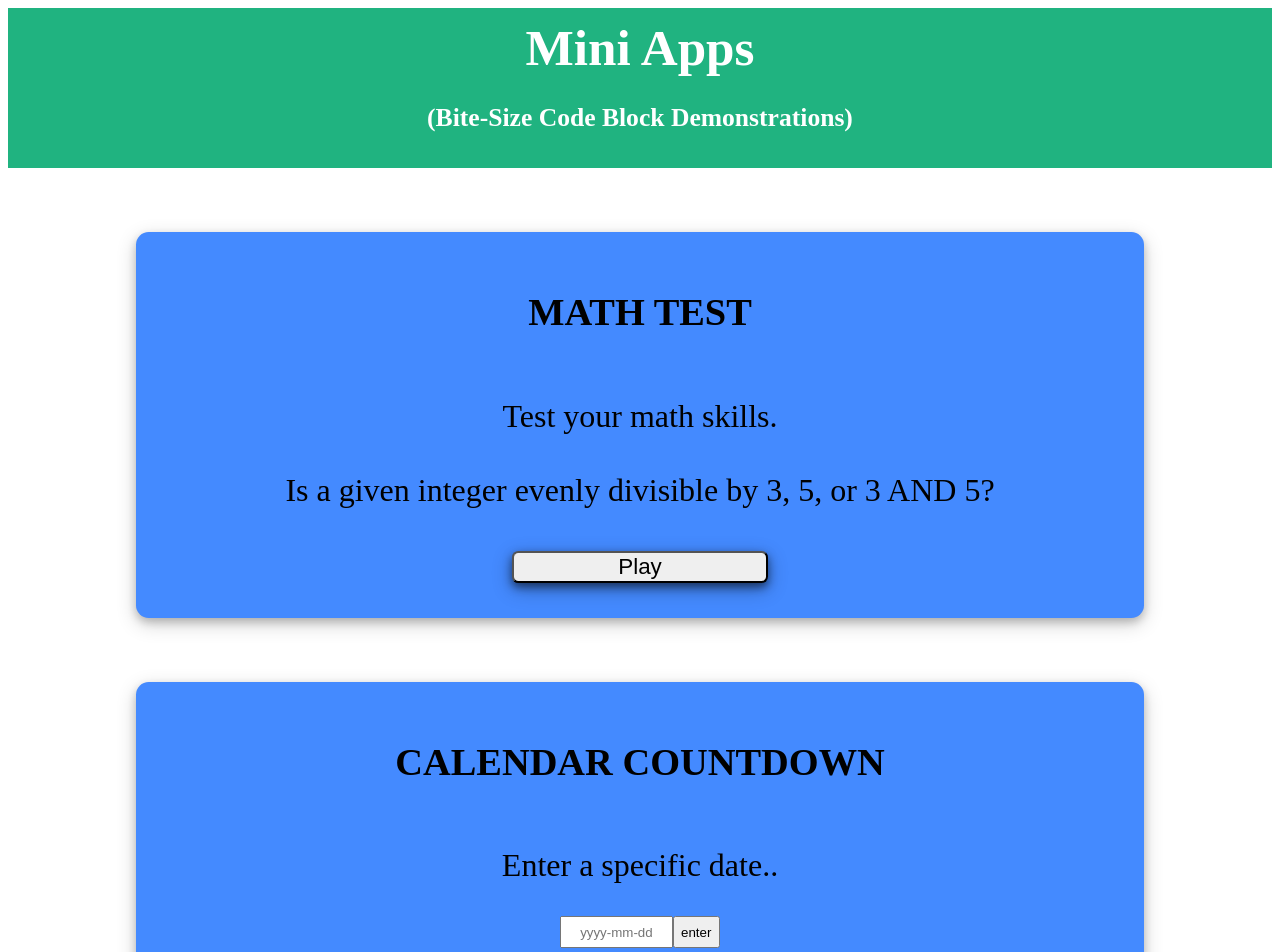
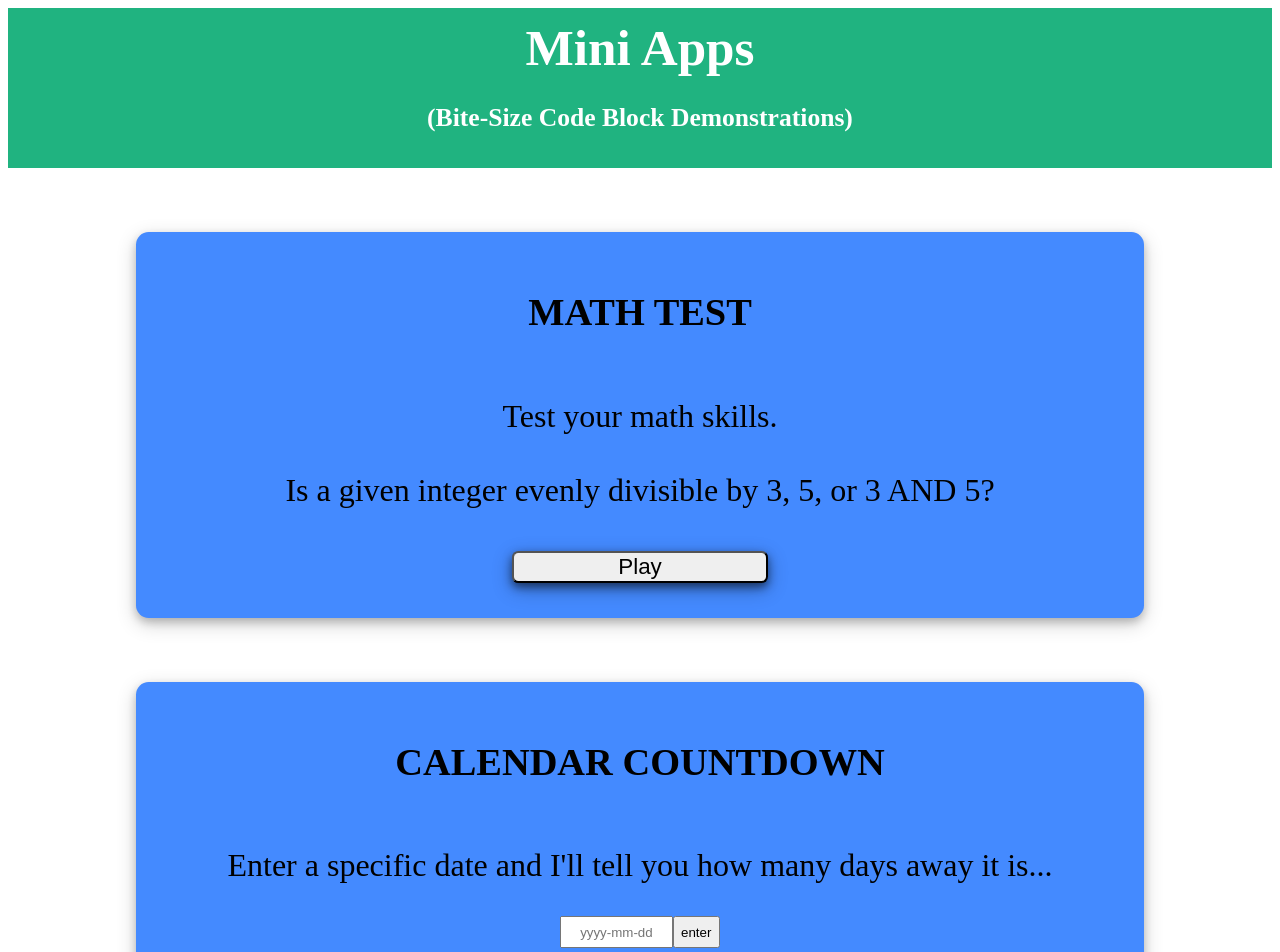
Before and after one commit to verusbabb/Mini-Apps, a React (Create React App) app: page / in a window 1280 px wide. Shown: the top 952 px of the page. Built offline with nearby package versions, Linux system fonts and the light colour scheme.

Commit message:
text change on daysUntil

```diff
--- a/src/components/daysUntil.js
+++ b/src/components/daysUntil.js
@@ -36,7 +36,9 @@ const DaysUntil = () => {
     <Container>
       <Title>CALENDAR COUNTDOWN</Title>
       <form onSubmit={customDayDif}>
-        <Info>Enter a specific date..</Info>
+        <Info>
+          Enter a specific date and I'll tell you how many days away it is...
+        </Info>
         <EnterInput
           type="text"
           name="name"
```
